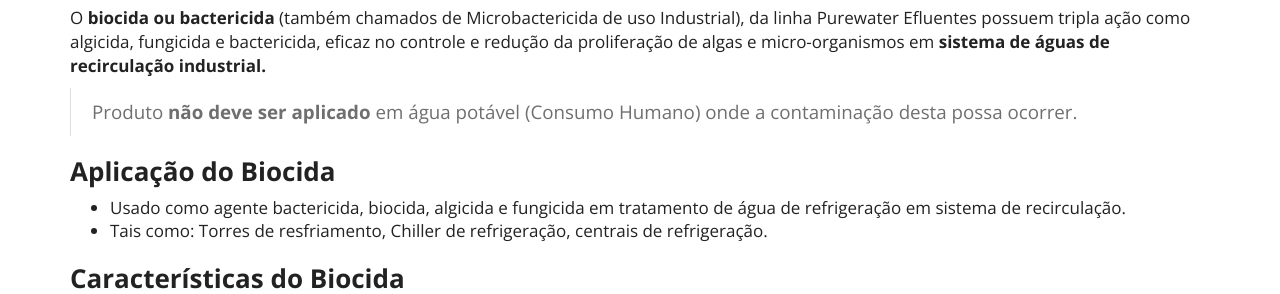
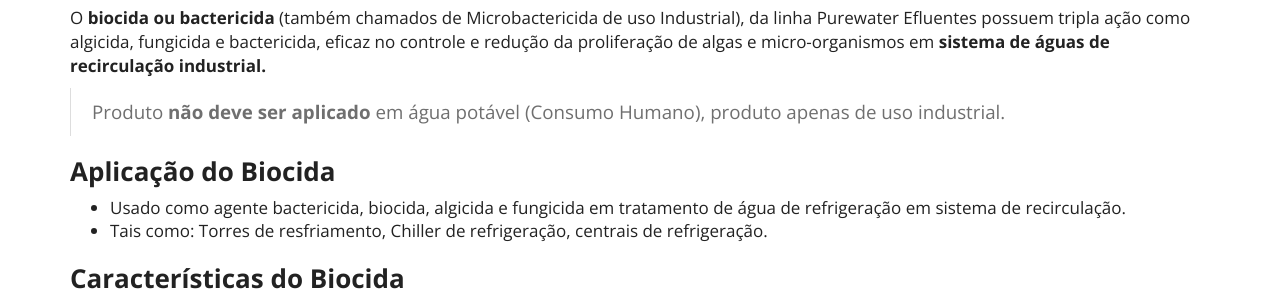
Before and after one commit to purewaterefluentes/purewaterefluentes.github.io, a Jekyll site: the page built from produtos/biocida.md, in a window 1280 px wide and 1278 px high. Shown: the part 411-705 px from the top of the window. Built offline with Jekyll 4.4.1, drawn with Linux system fonts in a browser that asks for light colours; nearby versions of some CDN libraries; library files that are not in the unit come from our copies.

Commit message:
Update biocida.md

```diff
--- a/produtos/biocida.md
+++ b/produtos/biocida.md
@@ -8,7 +8,7 @@ subtitle: Biocida para tratamento de água
 
 O **biocida ou bactericida** (também chamados de Microbactericida de uso Industrial), da linha Purewater Efluentes possuem tripla ação como algicida, fungicida e bactericida, eficaz no controle e redução da proliferação de algas e micro-organismos em **sistema de águas de recirculação industrial.**
 
-> Produto **não deve ser aplicado** em água potável (Consumo Humano) onde a contaminação desta possa ocorrer.
+> Produto **não deve ser aplicado** em água potável (Consumo Humano), produto apenas de uso industrial.
 
 ### **Aplicação do Biocida**
 
```
